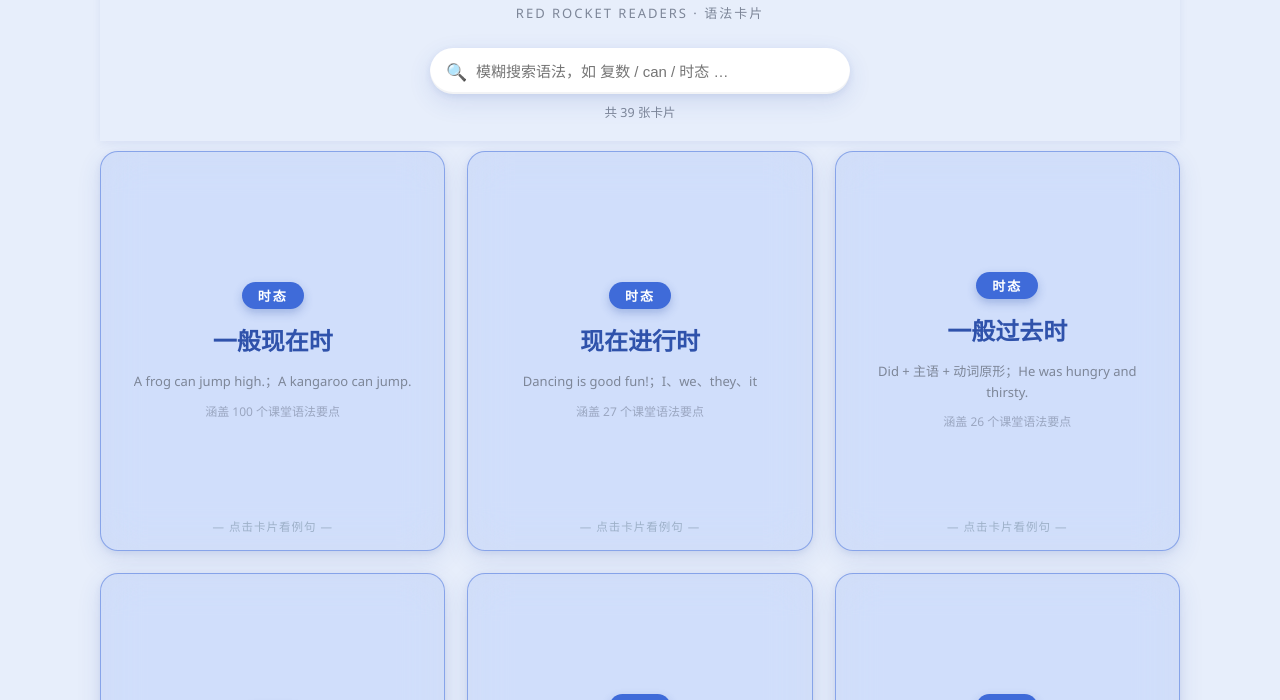
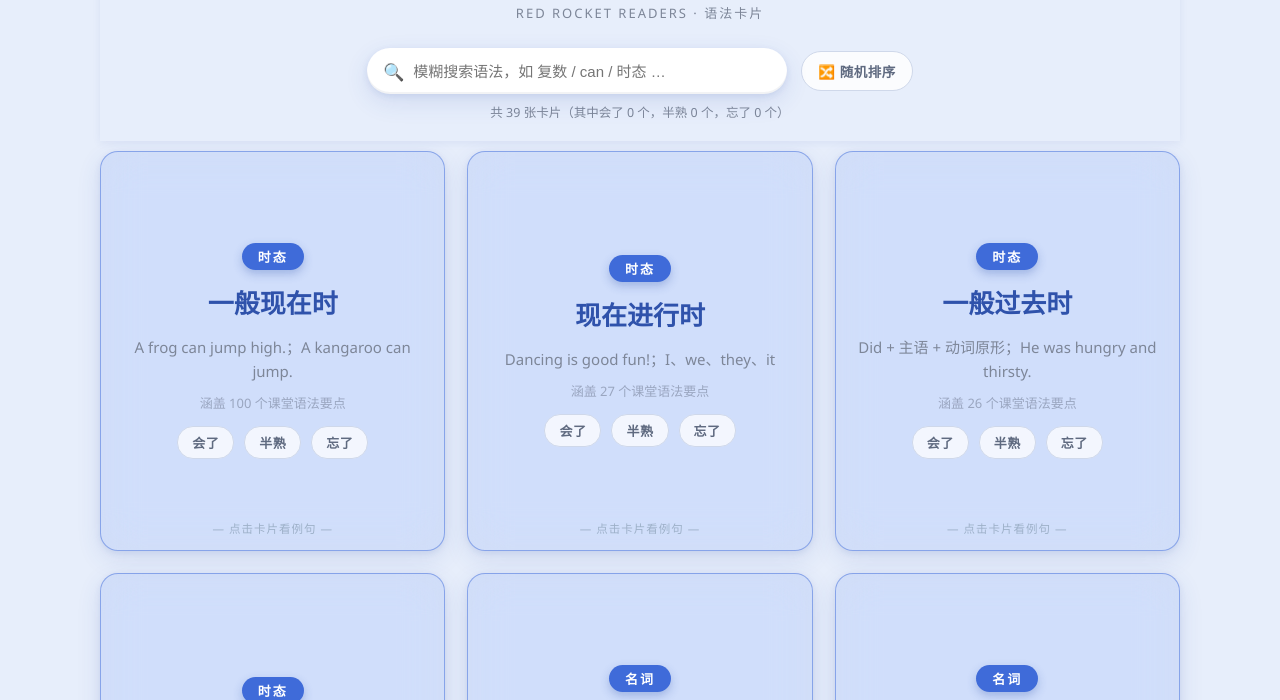
Before and after one commit to aaa19850721/YoYo-study, a plain HTML site: page grammar.html in a window 1280 px wide. Shown: the part 98-798 px from the top of the page. Drawn offline with Linux system fonts and the light colour scheme.

Commit message:
grammar.html：正文字号加大、随机排序按钮、记忆度三选项（会了/半熟/忘了）及数量统计

```diff
--- a/grammar.html
+++ b/grammar.html
@@ -97,12 +97,25 @@
     box-shadow:0 4px 10px rgba(47,82,171,.30);
   }
   .gname{
-    font-size:24px;font-weight:800;color:var(--accent2);
+    font-size:26px;font-weight:800;color:var(--accent2);
     max-width:260px;word-break:break-word;line-height:1.35;
   }
-  .gsum{margin-top:14px;font-size:13px;color:var(--sub);line-height:1.6;max-height:88px;overflow:hidden}
-  .gcount{margin-top:10px;font-size:12px;color:#9aa6c0}
-  .hint{position:absolute;bottom:16px;left:0;right:0;color:#9db0c8;font-size:11.5px;letter-spacing:1px}
+  .gsum{margin-top:14px;font-size:15px;color:var(--sub);line-height:1.6;max-height:96px;overflow:hidden}
+  .gcount{margin-top:10px;font-size:13px;color:#9aa6c0}
+  .hint{position:absolute;bottom:14px;left:0;right:0;color:#9db0c8;font-size:11.5px;letter-spacing:1px}
+
+  /* ---- 记忆度按钮：会了 / 半熟 / 忘了 ---- */
+  .memo{margin-top:14px;display:flex;gap:10px;user-select:none}
+  .m{
+    padding:6px 14px;border-radius:16px;cursor:pointer;
+    font-size:13px;font-weight:600;letter-spacing:.5px;
+    border:1px solid #cfd8ea;background:rgba(255,255,255,.75);
+    color:#5f6a80;transition:all .15s;
+  }
+  .m:hover{transform:translateY(-1px);border-color:#8fa4d0}
+  .m.on-know{background:#3f9d6b;border-color:#3f9d6b;color:#fff;box-shadow:0 3px 8px rgba(47,125,85,.30)}
+  .m.on-half{background:#d19a3d;border-color:#d19a3d;color:#fff;box-shadow:0 3px 8px rgba(160,110,30,.30)}
+  .m.on-forget{background:#c2685c;border-color:#c2685c;color:#fff;box-shadow:0 3px 8px rgba(150,70,60,.30)}
 
   /* ---- 背面 ---- */
   .back{transform:rotateY(180deg);display:flex;flex-direction:column}
@@ -115,10 +128,22 @@
   .bhead{text-align:center;padding-bottom:10px;border-bottom:1px dashed #d7dfef;margin-bottom:10px}
   .bword{font-size:22px;font-weight:800;color:var(--accent2)}
   .bgrp{color:var(--accent);font-size:14px;margin-top:3px;font-weight:600}
-  .ex{display:block;color:#54608a;margin-top:8px;font-size:14.5px;line-height:1.6;padding-left:2px}
+  .ex{display:block;color:#54608a;margin-top:8px;font-size:16.5px;line-height:1.65;padding-left:2px}
   .ex b{color:var(--accent);font-weight:600}
   .flipback{text-align:center;color:#a9b3c8;font-size:12px;padding:7px 0 9px;border-top:1px dashed #d7dfef;letter-spacing:1px}
   .noresult{text-align:center;color:var(--sub);font-size:15px;padding:60px 0;display:none}
+
+  /* 排序按钮 */
+  .searchbar{display:flex;justify-content:center;align-items:center;gap:14px;margin-bottom:8px}
+  .sortbtns{display:flex;gap:8px;flex-shrink:0}
+  .sbtn{
+    height:40px;padding:0 16px;border-radius:20px;cursor:pointer;
+    border:1px solid #cfd8ea;background:rgba(255,255,255,.85);
+    color:#5f6a80;font-size:13.5px;font-weight:600;letter-spacing:.5px;
+    transition:all .15s;user-select:none;
+  }
+  .sbtn:hover{transform:translateY(-1px);border-color:#8fa4d0;color:var(--accent2)}
+  .sbtn.active{background:var(--accent);border-color:var(--accent);color:#fff;box-shadow:0 3px 8px rgba(47,82,171,.30)}
 </style>
 </head>
 <body>
@@ -133,6 +158,9 @@
         <span class="icon">🔍</span>
         <input id="q" type="text" placeholder="模糊搜索语法，如 复数 / can / 时态 …" autocomplete="off">
         <button class="clear" id="clear" title="清空">×</button>
+      </div>
+      <div class="sortbtns">
+        <button id="btnRandom" class="sbtn" title="点击随机打乱卡片顺序">🔀 随机排序</button>
       </div>
     </div>
     <div class="count" id="count"></div>
@@ -196,6 +224,11 @@ function buildCard(w){
         <div class="gname">${esc(w.name)}</div>
         <div class="gsum">${esc(w.summary)}</div>
         <div class="gcount">涵盖 ${w.count} 个课堂语法要点</div>
+        <div class="memo" data-word="${esc(w.name)}">
+          <span class="m" data-m="know">会了</span>
+          <span class="m" data-m="half">半熟</span>
+          <span class="m" data-m="forget">忘了</span>
+        </div>
         <div class="hint">— 点击卡片看例句 —</div>
       </div>
       <div class="face back">
@@ -224,6 +257,7 @@ function fillScene(s){
   if(s.dataset.filled) return;
   s.dataset.filled="1";
   s.innerHTML=buildCard(WORDS[+s.dataset.idx]);
+  applyMemo(WORDS[+s.dataset.idx].name,s);
 }
 const io=new IntersectionObserver(entries=>{
   entries.forEach(e=>{
@@ -252,10 +286,59 @@ function distribute(){
   order.forEach((idx,i)=>cols[i%n].appendChild(scenes[idx]));
 }
 
-/* 翻转 */
+/* 翻转 + 记忆度选择 */
 grid.addEventListener("click",e=>{
+  const mb=e.target.closest(".m");
+  if(mb){ setMemo(mb.parentElement.dataset.word, mb.dataset.m); return; } /* 记忆度按钮不触发翻面 */
   const card=e.target.closest(".card");
   if(card) card.classList.toggle("flipped");
+});
+
+/* 记忆度：会了/半熟/忘了，单选，localStorage 持久保存 */
+const MEMO_KEY="rocket_grammar_memo";
+let memo={};
+try{ memo=JSON.parse(localStorage.getItem(MEMO_KEY)||"{}"); }catch(_){ memo={}; }
+const ON={know:"on-know",half:"on-half",forget:"on-forget"};
+const WORD_IDX=new Map(WORDS.map((w,i)=>[w.name,i]));
+function applyMemo(name,scene){
+  scene = scene || scenes[WORD_IDX.get(name)];
+  if(!scene || !scene.dataset.filled) return;
+  const cur=memo[name];
+  scene.querySelectorAll(".m").forEach(el=>{
+    el.className="m"+(cur&&ON[cur]===ON[el.dataset.m]?" "+ON[el.dataset.m]:"");
+  });
+}
+function setMemo(name,val){
+  /* 再点一次已选项 = 取消选择 */
+  memo[name] = (memo[name]===val) ? undefined : val;
+  if(!memo[name]) delete memo[name];
+  try{ localStorage.setItem(MEMO_KEY,JSON.stringify(memo)); }catch(_){}
+  applyMemo(name);
+  update();   /* 顶部统计随选择实时刷新 */
+}
+function memoStats(){
+  let know=0,half=0,forget=0;
+  for(const v of Object.values(memo)){
+    if(v==="know") know++;
+    else if(v==="half") half++;
+    else if(v==="forget") forget++;
+  }
+  return `（其中会了 ${know} 个，半熟 ${half} 个，忘了 ${forget} 个）`;
+}
+
+/* 随机排序 */
+const btnRandom=document.getElementById("btnRandom");
+btnRandom.addEventListener("click",()=>{
+  order=WORDS.map((_,i)=>i);
+  for(let i=order.length-1;i>0;i--){
+    const j=Math.floor(Math.random()*(i+1));
+    [order[i],order[j]]=[order[j],order[i]];
+  }
+  btnRandom.classList.add("active");
+  cols.forEach(c=>c.innerHTML="");
+  const n=colCount();
+  order.forEach((idx,i)=>cols[i%n].appendChild(scenes[idx]));
+  update();
 });
 
 /* 搜索：匹配 语法名 + 分类 + 要点 */
@@ -273,7 +356,7 @@ function update(){
   const n=colCount();
   cols.forEach(c=>c.innerHTML="");
   visible.forEach((s,i)=>cols[i%n].appendChild(s));
-  count.textContent = raw ? `匹配到 ${visible.length} 张卡片` : `共 ${WORDS.length} 张卡片`;
+  count.textContent = (raw ? `匹配到 ${visible.length} 张卡片` : `共 ${WORDS.length} 张卡片`) + memoStats();
   noresult.style.display=visible.length?"none":"block";
 }
 q.addEventListener("input",update);
```
